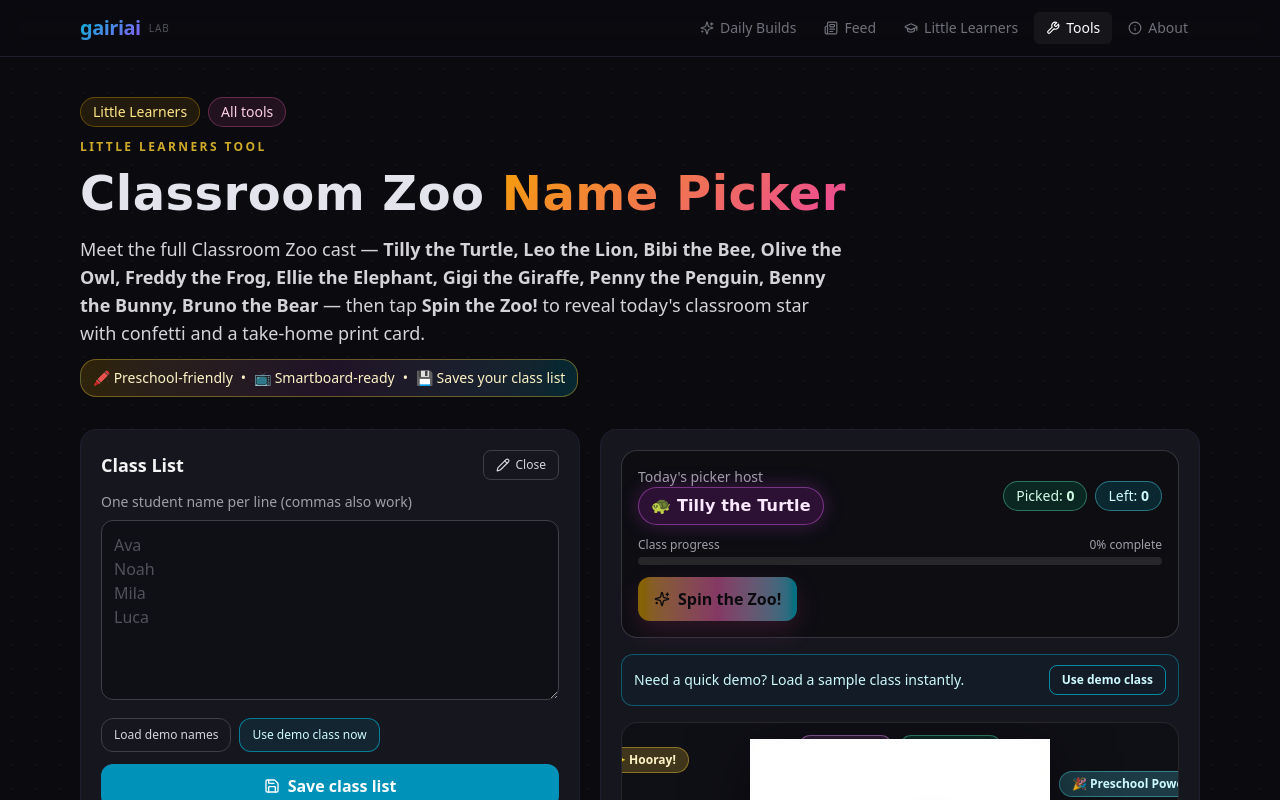
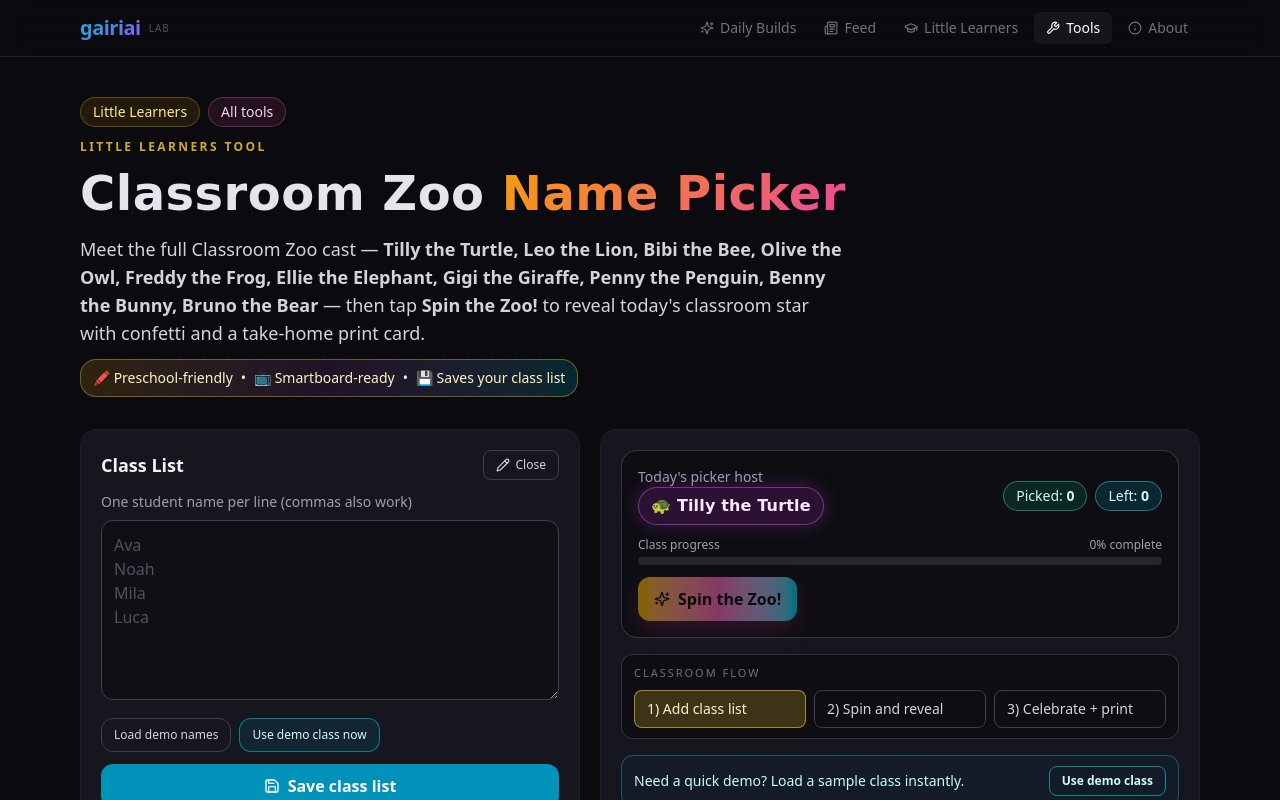
Before and after one commit to sandahltim/gairiai-net, a Next.js app: page /tools/classroom-zoo in a window 1280 px wide. Shown: the top 800 px of the page. Built offline with nearby package versions, Linux system fonts and the light colour scheme.

Commit message:
Polish classroom zoo flow and print-first winner UX

```diff
--- a/src/app/tools/classroom-zoo/page.tsx
+++ b/src/app/tools/classroom-zoo/page.tsx
@@ -74,6 +74,8 @@ export default function ClassroomZooPage() {
 
   const completedCount = doneNames.filter(name => names.includes(name)).length;
   const progressPercent = names.length > 0 ? Math.round((completedCount / names.length) * 100) : 0;
+  const roundComplete = names.length > 0 && remainingNames.length === 0;
+  const currentStage = !names.length ? 'setup' : winner ? (roundComplete ? 'complete' : 'celebrate') : 'spin';
 
   useEffect(() => {
     let nextNames: string[] = [];
@@ -280,6 +282,7 @@ export default function ClassroomZooPage() {
       setWinner(selectedName);
       setActiveAnimal(selectedAnimal);
       setDoneNames(prev => (prev.includes(selectedName) ? prev : [...prev, selectedName]));
+      setShowPrintCard(true);
       setIsSpinning(false);
       burstConfetti();
     }, 2600);
@@ -459,10 +462,19 @@ export default function ClassroomZooPage() {
               {winner && (
                 <button
                   type="button"
-                  onClick={() => setShowPrintCard(true)}
+                  onClick={() => setShowPrintCard(prev => !prev)}
                   className="inline-flex items-center gap-2 rounded-xl px-3.5 py-2 border border-cyan-400/50 text-cyan-100 hover:text-white hover:border-cyan-300"
                 >
-                  <Printer size={16} /> Print Card
+                  <Printer size={16} /> {showPrintCard ? 'Hide Print Card' : 'Show Print Card'}
+                </button>
+              )}
+              {winner && showPrintCard && (
+                <button
+                  type="button"
+                  onClick={() => window.print()}
+                  className="inline-flex items-center gap-2 rounded-xl px-3.5 py-2 border border-emerald-400/60 bg-emerald-500/15 text-emerald-100 hover:text-white hover:border-emerald-300"
+                >
+                  <Printer size={16} /> Print now
                 </button>
               )}
               <button
@@ -473,6 +485,35 @@ export default function ClassroomZooPage() {
               >
                 <Sparkles size={16} /> {isSpinning ? 'Spinning...' : 'Spin the Zoo!'}
               </button>
+            </div>
+          </div>
+
+          <div className="mb-4 rounded-xl border border-zinc-700/70 bg-zinc-950/60 px-3 py-2.5">
+            <p className="text-[11px] uppercase tracking-[0.18em] text-zinc-500">Classroom flow</p>
+            <div className="mt-2 grid grid-cols-1 sm:grid-cols-3 gap-2 text-xs sm:text-sm">
+              <div
+                className={`rounded-lg border px-3 py-2 ${
+                  currentStage === 'setup' ? 'border-amber-300/55 bg-amber-300/20 text-amber-100' : 'border-zinc-700 text-zinc-300'
+                }`}
+              >
+                1) Add class list
+              </div>
+              <div
+                className={`rounded-lg border px-3 py-2 ${
+                  currentStage === 'spin' ? 'border-cyan-300/55 bg-cyan-300/20 text-cyan-100' : 'border-zinc-700 text-zinc-300'
+                }`}
+              >
+                2) Spin and reveal
+              </div>
+              <div
+                className={`rounded-lg border px-3 py-2 ${
+                  currentStage === 'celebrate' || currentStage === 'complete'
+                    ? 'border-fuchsia-300/55 bg-fuchsia-300/20 text-fuchsia-100'
+                    : 'border-zinc-700 text-zinc-300'
+                }`}
+              >
+                3) Celebrate + print
+              </div>
             </div>
           </div>
 
@@ -532,11 +573,37 @@ export default function ClassroomZooPage() {
             )}
 
             <p className="mt-3 text-sm text-zinc-400 text-center max-w-sm">
-              {remainingNames.length === 0 && names.length > 0
+              {roundComplete
                 ? 'Everyone has been picked! Reset the round to spin again.'
                 : 'Tap spin for a random student. Picked students auto-check off to avoid repeats.'}
             </p>
           </div>
+
+          {winner && (
+            <div className="mt-4 rounded-2xl border border-fuchsia-400/35 bg-gradient-to-r from-fuchsia-500/15 via-cyan-500/10 to-amber-500/15 p-3.5">
+              <p className="text-[11px] uppercase tracking-[0.2em] text-fuchsia-200">Winner spotlight</p>
+              <div className="mt-1 flex flex-wrap items-center gap-2">
+                <span className="zoo-fun-font text-2xl sm:text-3xl font-black text-white">{winner}</span>
+                <span className="rounded-full border border-fuchsia-300/40 bg-fuchsia-400/15 px-2 py-1 text-xs text-fuchsia-100">
+                  Picked by {activeAnimal.name}
+                </span>
+              </div>
+            </div>
+          )}
+
+          {roundComplete && (
+            <div className="mt-4 rounded-2xl border border-emerald-300/40 bg-emerald-500/10 p-3.5">
+              <p className="zoo-fun-font text-xl font-black text-emerald-100">🎊 Round complete!</p>
+              <p className="mt-1 text-sm text-emerald-100/90">Your whole class was picked once. Reset to start the next round.</p>
+              <button
+                type="button"
+                onClick={resetRound}
+                className="mt-2 inline-flex items-center gap-2 rounded-xl border border-emerald-300/60 bg-emerald-400/10 px-3.5 py-2 text-sm font-semibold text-emerald-100 hover:border-emerald-200 hover:text-white"
+              >
+                <RotateCcw size={15} /> Start a new round
+              </button>
+            </div>
+          )}
         </section>
       </div>
 
```
